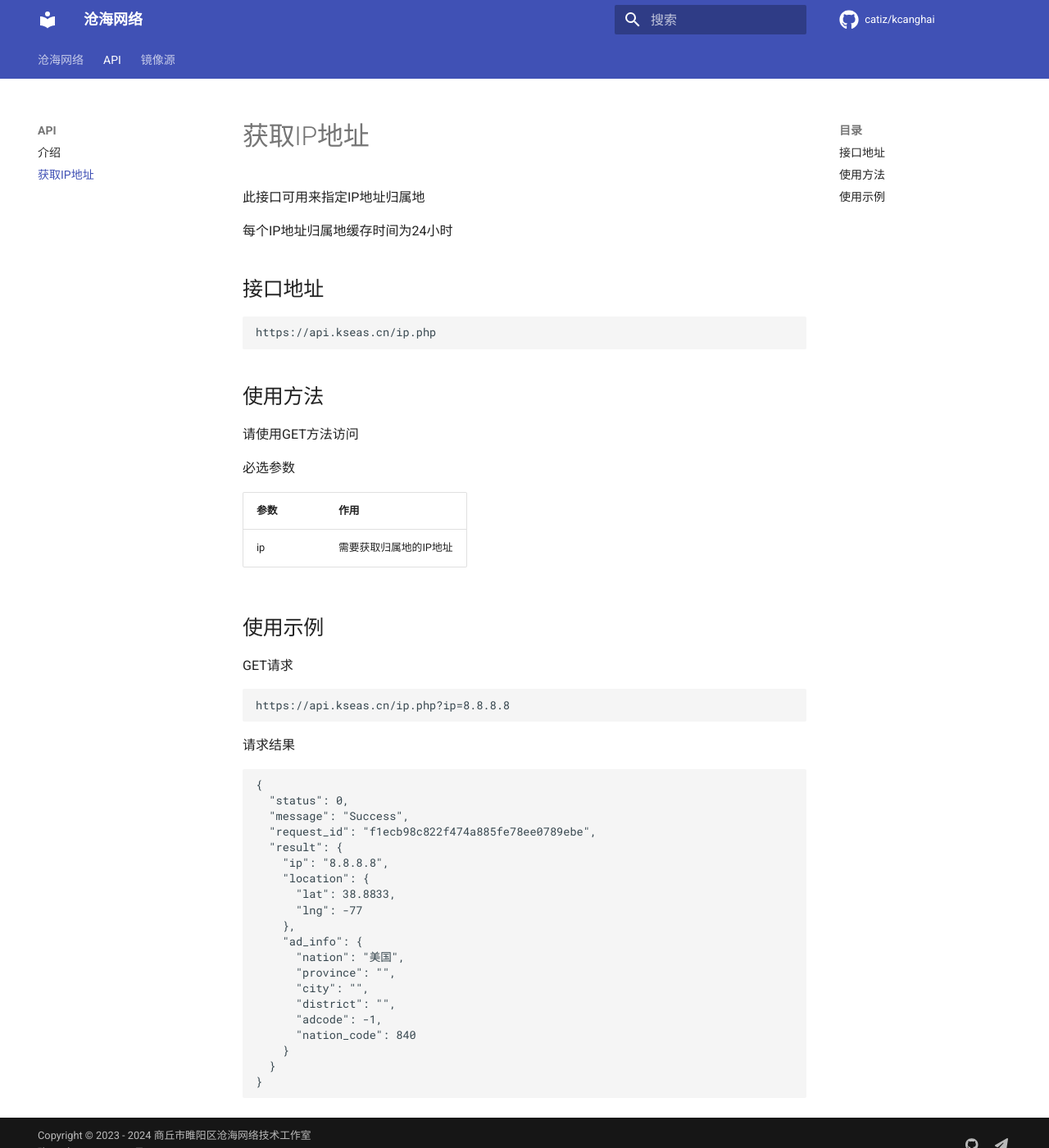
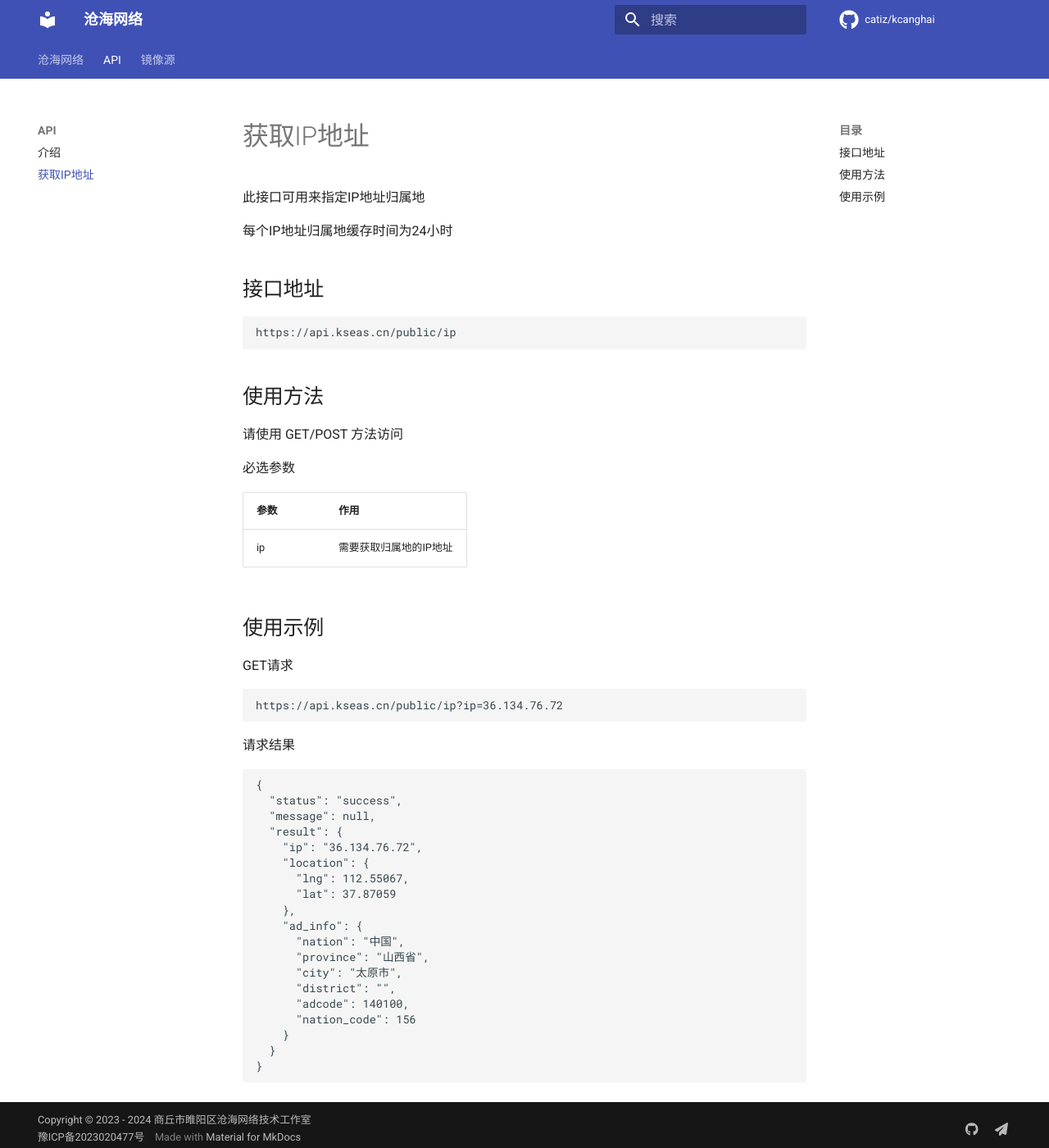
Before and after one commit to catiz/kcanghai, an MkDocs documentation site: the page built from docs/API/ip.md, in a window 1280 px wide and 1400 px high. Shown: the whole window at 82% size. Built offline with MkDocs 1.6.1 and Material for MkDocs 9.7.7, drawn with Linux system fonts in a browser that asks for light colours; comment, search, counter and statistics services are not loaded.

Commit message:
改为golang语言编写

````diff
--- a/docs/API/ip.md
+++ b/docs/API/ip.md
@@ -7,12 +7,12 @@
 ## 接口地址
 
 ```
-https://api.kseas.cn/ip.php
+https://api.kseas.cn/public/ip
 ```
 
 ## 使用方法
 
-请使用GET方法访问
+请使用 GET/POST 方法访问
 
 必选参数
 
@@ -25,29 +25,28 @@
 GET请求
 
 ```
-https://api.kseas.cn/ip.php?ip=8.8.8.8
+https://api.kseas.cn/public/ip?ip=36.134.76.72
 ```
 
 请求结果
 
 ```json
 {
-  "status": 0,
-  "message": "Success",
-  "request_id": "f1ecb98c822f474a885fe78ee0789ebe",
+  "status": "success",
+  "message": null,
   "result": {
-    "ip": "8.8.8.8",
+    "ip": "36.134.76.72",
     "location": {
-      "lat": 38.8833,
-      "lng": -77
+      "lng": 112.55067,
+      "lat": 37.87059
     },
     "ad_info": {
-      "nation": "美国",
-      "province": "",
-      "city": "",
+      "nation": "中国",
+      "province": "山西省",
+      "city": "太原市",
       "district": "",
-      "adcode": -1,
-      "nation_code": 840
+      "adcode": 140100,
+      "nation_code": 156
     }
   }
 }
````
